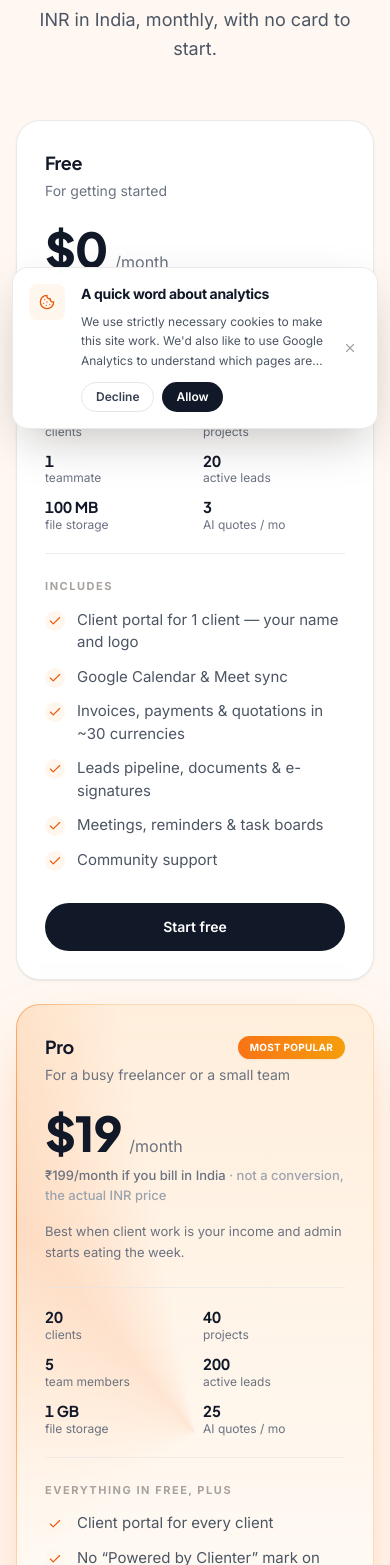
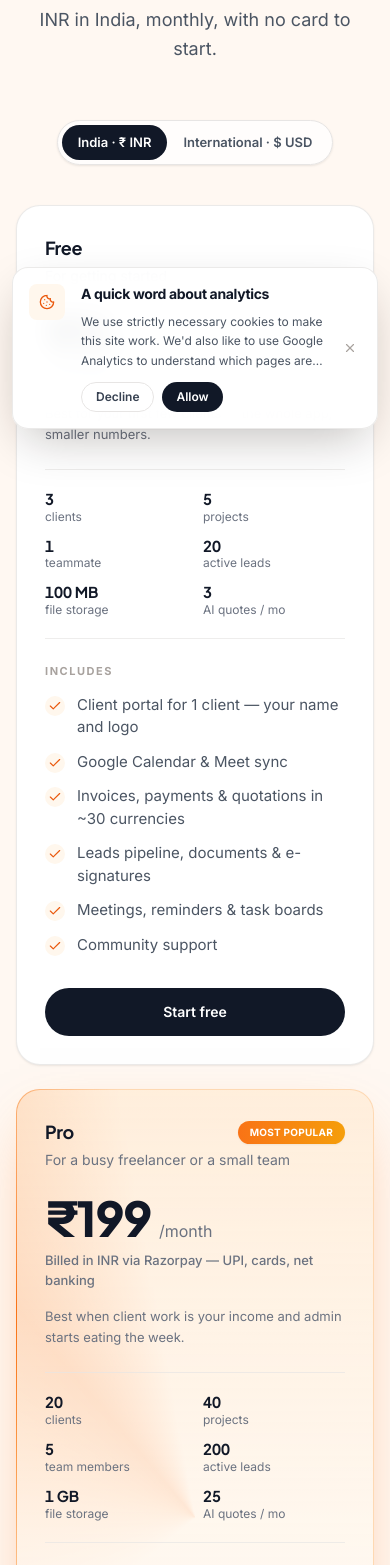
Before and after one commit to DeveloperRajesh25/clienter-landing, a Next.js app: page /pricing in a window 390 px wide. Shown: the part 403-1968 px from the top of the page. Built offline with nearby package versions, Linux system fonts and the light colour scheme.

Commit message:
international billing showin in priicng page

```diff
--- a/src/app/pricing/page.tsx
+++ b/src/app/pricing/page.tsx
@@ -11,7 +11,13 @@ import { JsonLd } from '@/components/marketing/JsonLd'
 import { DataSecurity } from '@/components/marketing/DataSecurity'
 import { pageMetadata } from '@/lib/site'
 import { signupUrl } from '@/lib/cta'
-import { PLAN_PRICE_BY_NAME, formatInr, formatUsd } from '@/lib/pricing'
+import { PLAN_PRICE_BY_NAME } from '@/lib/pricing'
+import {
+  BillingRegionProvider,
+  RegionToggle,
+  PriceAmount,
+  PriceNote,
+} from '@/components/marketing/BillingRegion'
 import { breadcrumbSchema, pricingProductSchema, faqSchema } from '@/lib/structured-data'
 
 export const metadata: Metadata = pageMetadata({
@@ -359,19 +365,12 @@ function PlanCard({ plan }: { plan: Plan }) {
           indexable and neither needs JavaScript to appear. */}
       <div className="mt-6 flex items-baseline gap-2">
         <span className="font-display text-5xl font-extrabold tracking-tight text-gray-900">
-          {formatUsd(price)}
+          <PriceAmount price={price} />
         </span>
         <span className="text-gray-500">/month</span>
       </div>
       <p className="mt-2 text-[13px] font-medium text-gray-500">
-        {price.usd === 0 ? (
-          'Free forever — no credit card'
-        ) : (
-          <>
-            {formatInr(price)}/month if you bill in India{' '}
-            <span className="text-gray-400">· not a conversion, the actual INR price</span>
-          </>
-        )}
+        <PriceNote price={price} freeText="Free forever — no credit card" />
       </p>
 
       <p className="mt-4 text-[13px] leading-relaxed text-gray-500">{plan.bestFor}</p>
@@ -451,7 +450,11 @@ export default function PricingPage() {
       />
 
       {/* Plan cards */}
+      <BillingRegionProvider>
       <section className="mx-auto mt-14 max-w-6xl px-4 sm:mt-16 sm:px-6 lg:px-8">
+        <div className="mb-10 flex justify-center">
+          <RegionToggle />
+        </div>
         <div className="grid grid-cols-1 items-stretch gap-6 lg:grid-cols-3">
           {PLANS.map((plan, i) => (
             <Reveal key={plan.name} delay={i * 100} className="h-full">
@@ -516,6 +519,7 @@ export default function PricingPage() {
           </ul>
         </Reveal>
       </section>
+      </BillingRegionProvider>
 
       {/* What every plan includes — the point most pricing pages bury. */}
       <section id="included" className="scroll-mt-24 mx-auto mt-16 max-w-5xl px-4 sm:mt-20 sm:px-6 lg:px-8">
--- a/src/components/landing/PricingSection.tsx
+++ b/src/components/landing/PricingSection.tsx
@@ -1,7 +1,13 @@
 import Link from 'next/link'
 import { ArrowRight, Check } from 'lucide-react'
 import { signupUrl } from '@/lib/cta'
-import { PLAN_PRICE_BY_NAME, formatInr, formatUsd } from '@/lib/pricing'
+import { PLAN_PRICE_BY_NAME } from '@/lib/pricing'
+import {
+  BillingRegionProvider,
+  RegionToggle,
+  PriceAmount,
+  PriceNote,
+} from '@/components/marketing/BillingRegion'
 import { Reveal } from './Reveal'
 import { SectionLabel } from './SectionLabel'
 
@@ -221,7 +227,7 @@ function PlanColumn({ plan, index }: { plan: Plan; index: number }) {
         <div className="mt-8 flex min-h-[5.25rem] flex-col justify-end">
           <div className="flex items-baseline gap-2">
             <span className="font-display text-[3.25rem] font-bold leading-none tracking-[-0.04em] text-gray-900 tabular-nums">
-              {formatUsd(price)}
+              <PriceAmount price={price} />
             </span>
             <span className="text-sm font-medium text-gray-400">/month</span>
           </div>
@@ -231,15 +237,15 @@ function PlanColumn({ plan, index }: { plan: Plan; index: number }) {
               struck "was ₹499" reference price that used to sit here was
               removed — nothing substantiates it. */}
           <div className="mt-4 flex h-4 items-center gap-2.5 text-[12px] leading-none">
-            {price.usd === 0 ? (
-              <span className="font-medium uppercase tracking-[0.16em] text-stone-400">
-                Free forever
-              </span>
-            ) : (
-              <span className="font-medium text-stone-500 tabular-nums">
-                {formatInr(price)}/month billing in India
-              </span>
-            )}
+            <PriceNote
+              price={price}
+              freeText="Free forever"
+              className={
+                price.usd === 0
+                  ? 'font-medium uppercase tracking-[0.16em] text-stone-400'
+                  : 'font-medium text-stone-500'
+              }
+            />
           </div>
         </div>
 
@@ -310,7 +316,11 @@ export function PricingSection() {
           </Reveal>
         </div>
 
-        <div className="relative mt-14 sm:mt-16">
+        <BillingRegionProvider>
+        <div className="mt-8 flex justify-center">
+          <RegionToggle />
+        </div>
+        <div className="relative mt-8 sm:mt-10">
           {/* Ticks pinning the plate's corners — a drafting detail that makes
               the plate feel placed rather than dropped. */}
           <CornerMark className="-left-1.5 -top-1.5 hidden sm:block" />
@@ -339,6 +349,7 @@ export function PricingSection() {
             </div>
           </div>
         </div>
+        </BillingRegionProvider>
 
         <Reveal className="mt-9 flex flex-col items-center gap-4 text-center">
           <p className="text-[13px] text-gray-500">Billed monthly — in USD worldwide, or INR in India.</p>
--- /dev/null
+++ b/src/components/marketing/BillingRegion.tsx
@@ -0,0 +1,102 @@
+'use client'
+
+import { createContext, useContext, useEffect, useState, type ReactNode } from 'react'
+import { formatInr, formatUsd, type PlanPrice } from '@/lib/pricing'
+
+/**
+ * Which billing price list the visitor is looking at. INDIA is always the
+ * default — we never guess "international" from the browser. A visitor opts in
+ * with the toggle, and the choice is remembered for the next visit.
+ */
+export type BillingRegion = 'india' | 'international'
+
+const STORAGE_KEY = 'clienter:billing-region'
+
+const Ctx = createContext<{ region: BillingRegion; setRegion: (r: BillingRegion) => void }>({
+  region: 'india',
+  setRegion: () => {},
+})
+
+export function BillingRegionProvider({ children }: { children: ReactNode }) {
+  const [region, setRegionState] = useState<BillingRegion>('india')
+
+  useEffect(() => {
+    try {
+      if (localStorage.getItem(STORAGE_KEY) === 'international') setRegionState('international')
+    } catch {
+      /* storage blocked — stay on India */
+    }
+  }, [])
+
+  const setRegion = (r: BillingRegion) => {
+    setRegionState(r)
+    try {
+      localStorage.setItem(STORAGE_KEY, r)
+    } catch {
+      /* ignore */
+    }
+  }
+
+  return <Ctx.Provider value={{ region, setRegion }}>{children}</Ctx.Provider>
+}
+
+export function useBillingRegion() {
+  return useContext(Ctx)
+}
+
+/** India / International switch. */
+export function RegionToggle({ className = '' }: { className?: string }) {
+  const { region, setRegion } = useBillingRegion()
+  const options: { value: BillingRegion; label: string }[] = [
+    { value: 'india', label: 'India · ₹ INR' },
+    { value: 'international', label: 'International · $ USD' },
+  ]
+  return (
+    <div
+      role="group"
+      aria-label="Billing region"
+      className={`inline-flex rounded-full border border-stone-200 bg-white/80 p-1 shadow-soft ${className}`}
+    >
+      {options.map((o) => (
+        <button
+          key={o.value}
+          type="button"
+          aria-pressed={region === o.value}
+          onClick={() => setRegion(o.value)}
+          className={`rounded-full px-4 py-2 text-[13px] font-semibold transition-colors ${
+            region === o.value ? 'bg-gray-900 text-white' : 'text-gray-600 hover:text-gray-900'
+          }`}
+        >
+          {o.label}
+        </button>
+      ))}
+    </div>
+  )
+}
+
+/** The main price figure for a plan, in the selected region's currency. */
+export function PriceAmount({ price }: { price: PlanPrice }) {
+  const { region } = useBillingRegion()
+  return <>{region === 'india' ? formatInr(price) : formatUsd(price)}</>
+}
+
+/** The small line under the price: free note, or the other region's note. */
+export function PriceNote({
+  price,
+  freeText,
+  className,
+}: {
+  price: PlanPrice
+  freeText: string
+  className?: string
+}) {
+  const { region } = useBillingRegion()
+  if (price.usd === 0) return <span className={className}>{freeText}</span>
+  return (
+    <span className={className}>
+      {region === 'india'
+        ? 'Billed in INR via Razorpay — UPI, cards, net banking'
+        : 'Billed in USD via PayPal — outside India'}
+    </span>
+  )
+}
```
